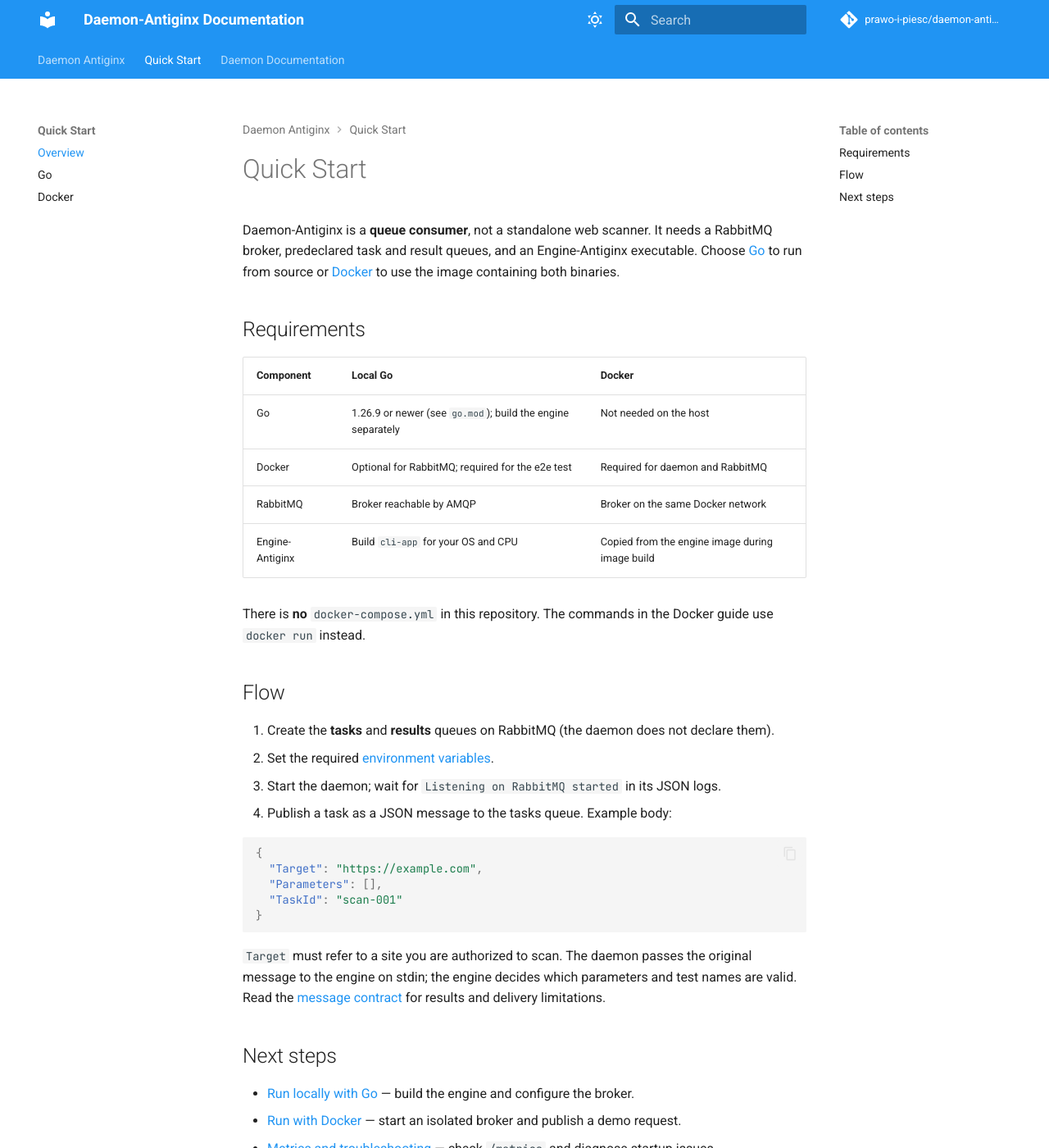
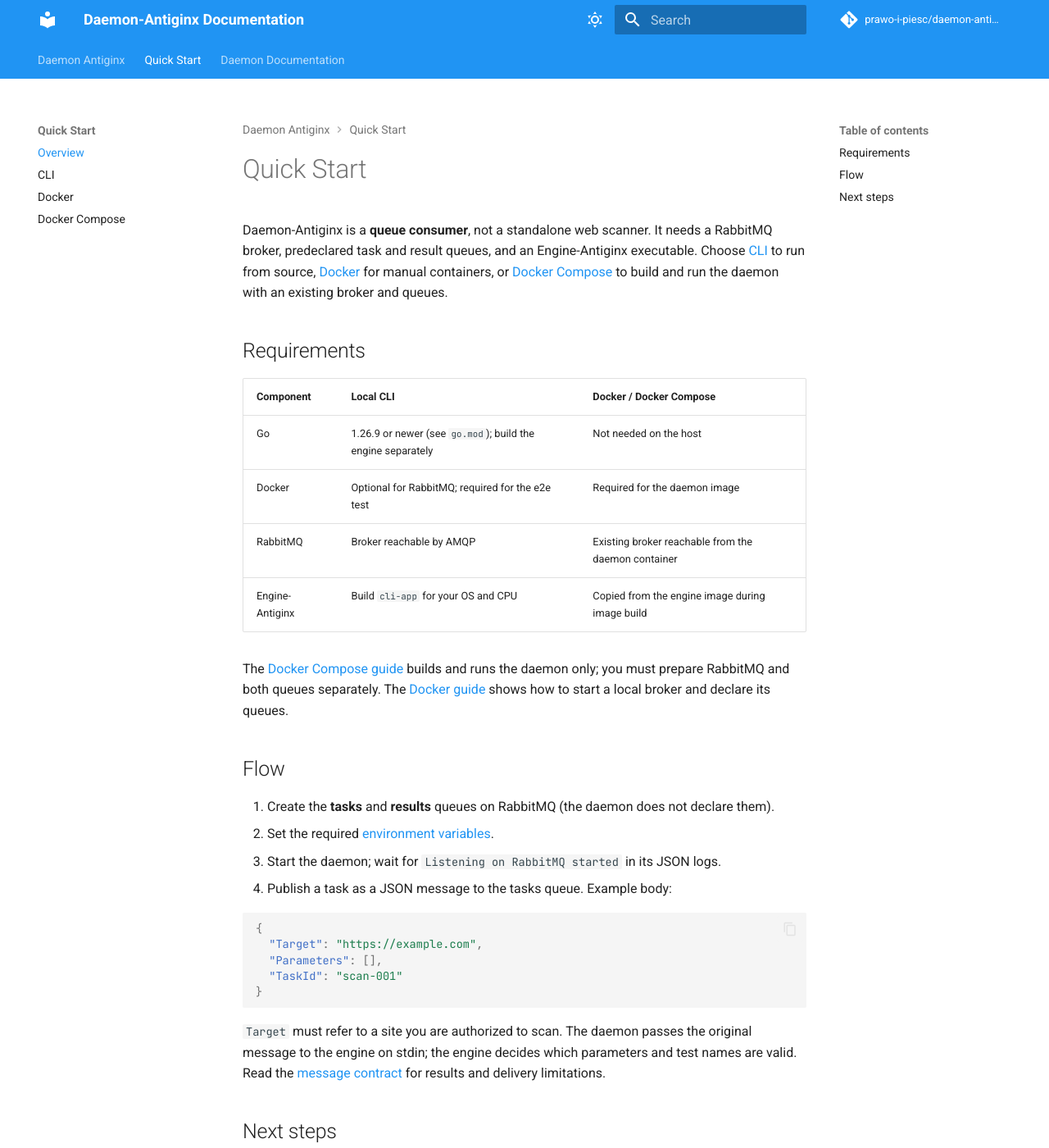
Before and after one commit to prawo-i-piesc/daemon-antiginx, an MkDocs documentation site: the page built from docs/QuickStart/QuickStart.md, in a window 1280 px wide and 1400 px high. Shown: the whole window at 82% size. Built offline with MkDocs 1.6.1 and Material for MkDocs 9.7.7, drawn with Linux system fonts in a browser that asks for light colours; comment, search, counter and statistics services are not loaded; some of the changed text lies outside the part shown.

Commit message:
feat(docker): add docker-compose and add necessary env variables (#29)

```diff
--- a/docs/QuickStart/QuickStart.md
+++ b/docs/QuickStart/QuickStart.md
@@ -1,17 +1,17 @@
 # Quick Start
 
-Daemon-Antiginx is a **queue consumer**, not a standalone web scanner. It needs a RabbitMQ broker, predeclared task and result queues, and an Engine-Antiginx executable. Choose [Go](Go.md) to run from source or [Docker](Docker.md) to use the image containing both binaries.
+Daemon-Antiginx is a **queue consumer**, not a standalone web scanner. It needs a RabbitMQ broker, predeclared task and result queues, and an Engine-Antiginx executable. Choose [CLI](CLI.md) to run from source, [Docker](Docker.md) for manual containers, or [Docker Compose](DockerCompose.md) to build and run the daemon with an existing broker and queues.
 
 ## Requirements
 
-| Component | Local Go | Docker |
+| Component | Local CLI | Docker / Docker Compose |
 | --- | --- | --- |
 | Go | 1.26.9 or newer (see `go.mod`); build the engine separately | Not needed on the host |
-| Docker | Optional for RabbitMQ; required for the e2e test | Required for daemon and RabbitMQ |
-| RabbitMQ | Broker reachable by AMQP | Broker on the same Docker network |
+| Docker | Optional for RabbitMQ; required for the e2e test | Required for the daemon image |
+| RabbitMQ | Broker reachable by AMQP | Existing broker reachable from the daemon container |
 | Engine-Antiginx | Build `cli-app` for your OS and CPU | Copied from the engine image during image build |
 
-There is **no** `docker-compose.yml` in this repository. The commands in the Docker guide use `docker run` instead.
+The [Docker Compose guide](DockerCompose.md) builds and runs the daemon only; you must prepare RabbitMQ and both queues separately. The [Docker guide](Docker.md) shows how to start a local broker and declare its queues.
 
 ## Flow
 
@@ -32,6 +32,7 @@ There is **no** `docker-compose.yml` in this repository. The commands in the Doc
 
 ## Next steps
 
-- [Run locally with Go](Go.md) — build the engine and configure the broker.
+- [Run locally with the CLI](CLI.md) — build the engine and configure the broker.
 - [Run with Docker](Docker.md) — start an isolated broker and publish a demo request.
+- [Run with Docker Compose](DockerCompose.md) — build and run the daemon against an existing broker.
 - [Metrics and troubleshooting](../Daemon/Operations.md) — check `/metrics` and diagnose startup issues.
--- a/mkdocs.yml
+++ b/mkdocs.yml
@@ -75,8 +75,9 @@ nav:
   - Daemon Antiginx: README.md
   - Quick Start:
       - Overview: QuickStart/QuickStart.md
-      - Go: QuickStart/Go.md
+      - CLI: QuickStart/CLI.md
       - Docker: QuickStart/Docker.md
+      - Docker Compose: QuickStart/DockerCompose.md
   - Daemon Documentation:
       - Architecture and configuration: Daemon/README.md
       - Messages and queues: Daemon/Messages.md
```
Also changed, not shown: docker-compose.yml (added, +20 -0 lines), docs/Daemon/README.md (+3 -1 lines), docs/QuickStart/CLI.md (renamed from docs/QuickStart/Go.md, +3 -2 lines), docs/QuickStart/Docker.md (+2 -1 lines), docs/QuickStart/DockerCompose.md (added, +56 -0 lines), .github/README.md, 2 other files.
